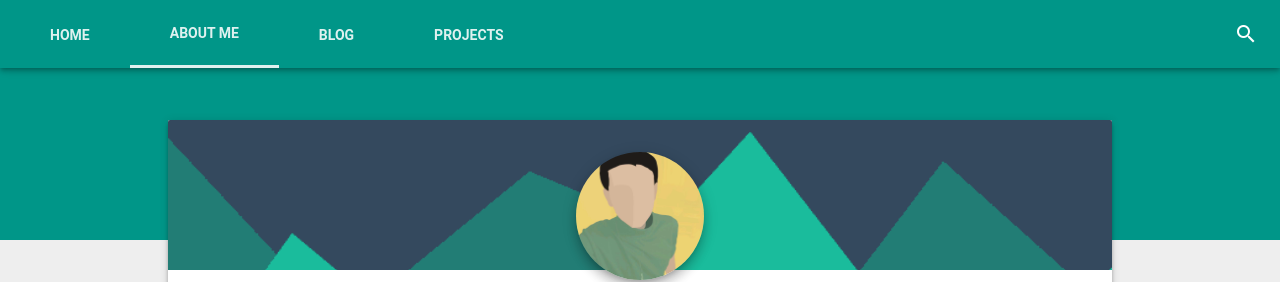
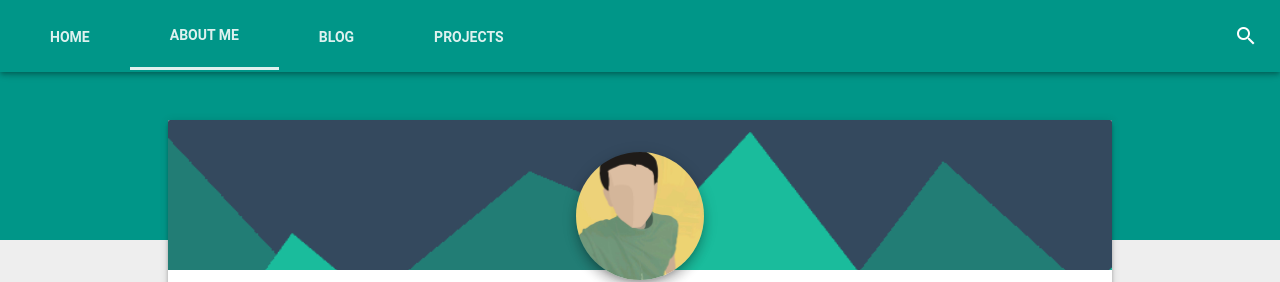
Before and after one commit to samriddhabasu/samriddhabasu.github.io, a Jekyll site: the page built from about/index.html, in a window 1280 px wide. Shown: the top 282 px of the page. Built offline with Jekyll 4.4.1, drawn with Linux system fonts in a browser that asks for light colours; nearby versions of some CDN libraries; comment, search, counter and statistics services are not loaded.

Commit message:
Fix nav margin issue on mobile

```diff
--- a/_includes/nav.html
+++ b/_includes/nav.html
@@ -11,7 +11,7 @@
 	}
 	.mdl-layout__header-row {
 		width: 80%;
-		margin: 2px auto;
+		margin: 4px auto;
 		padding: 10px 10px 10px 10px;
 		z-index: 999;
 	}
```
